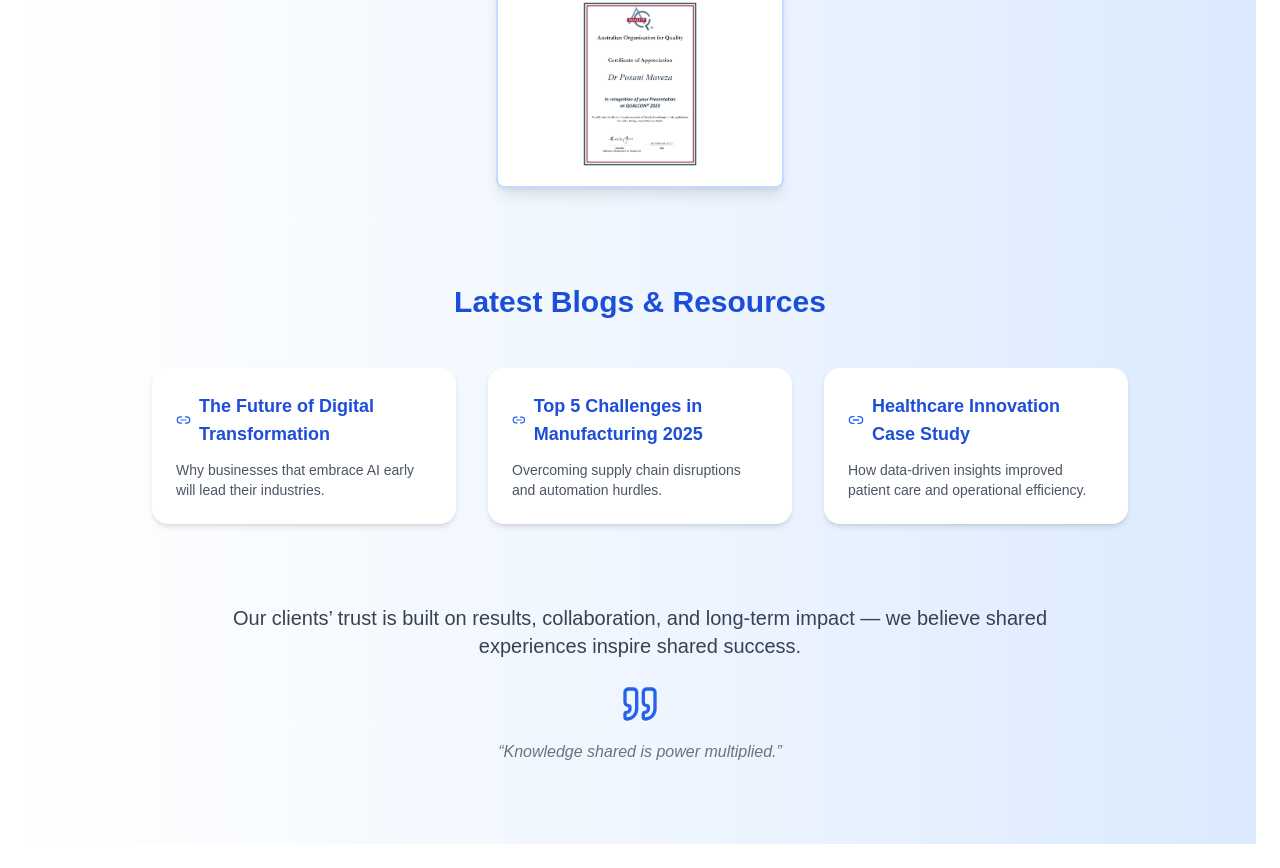
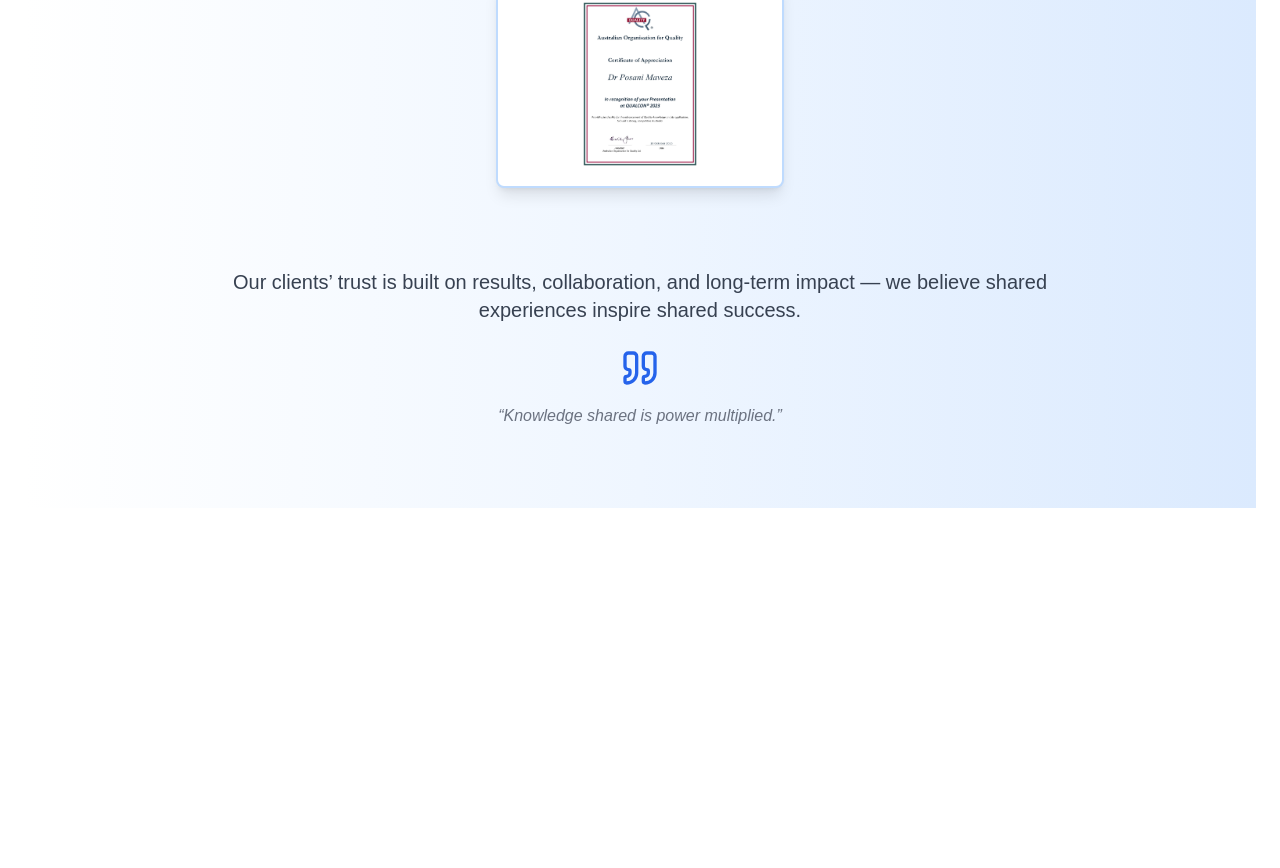
Before and after one commit to ShadowOG42/Impactplusgroup, a Next.js app: page /insights in a window 1280 px wide. Shown: the part 1054-1922 px from the top of the page. After the commit the page ends 1586 px from the top, so only its background shows below. Built offline with nearby package versions, Linux system fonts and the light colour scheme.

Commit message:
Third last changes

```diff
--- a/src/app/Components/Testimonials.tsx
+++ b/src/app/Components/Testimonials.tsx
@@ -50,23 +50,6 @@ Combining exceptional technical skill with a
     },
   ];
 
-  const blogs = [
-    {
-      title: "The Future of Digital Transformation",
-      link: "#",
-      highlight: "Why businesses that embrace AI early will lead their industries."
-    },
-    {
-      title: "Top 5 Challenges in Manufacturing 2025",
-      link: "#",
-      highlight: "Overcoming supply chain disruptions and automation hurdles."
-    },
-    {
-      title: "Healthcare Innovation Case Study",
-      link: "#",
-      highlight: "How data-driven insights improved patient care and operational efficiency."
-    },
-  ];
 
   return (
     <section
@@ -141,26 +124,6 @@ Combining exceptional technical skill with a
         </div>
       </div>
 
-      {/* Blogs & Resources Section */}
-      <div className="mt-24">
-        <h2 className="text-3xl font-bold text-blue-700 text-center mb-12">Latest Blogs & Resources</h2>
-        <div className="grid md:grid-cols-3 gap-8">
-          {blogs.map((b, idx) => (
-            <div
-              key={idx}
-              className="bg-white rounded-2xl shadow-md hover:shadow-xl transition-all duration-500 p-6"
-            >
-              <div className="flex items-center gap-2 mb-3">
-                <Link2 className="w-5 h-5 text-blue-600" />
-                <a href={b.link} className="text-lg font-semibold text-blue-700 hover:underline">
-                  {b.title}
-                </a>
-              </div>
-              <p className="text-gray-600 text-sm">{b.highlight}</p>
-            </div>
-          ))}
-        </div>
-      </div>
 
       {/* Quotes Highlight */}
       <div className="mt-20 text-center max-w-4xl mx-auto">
```
